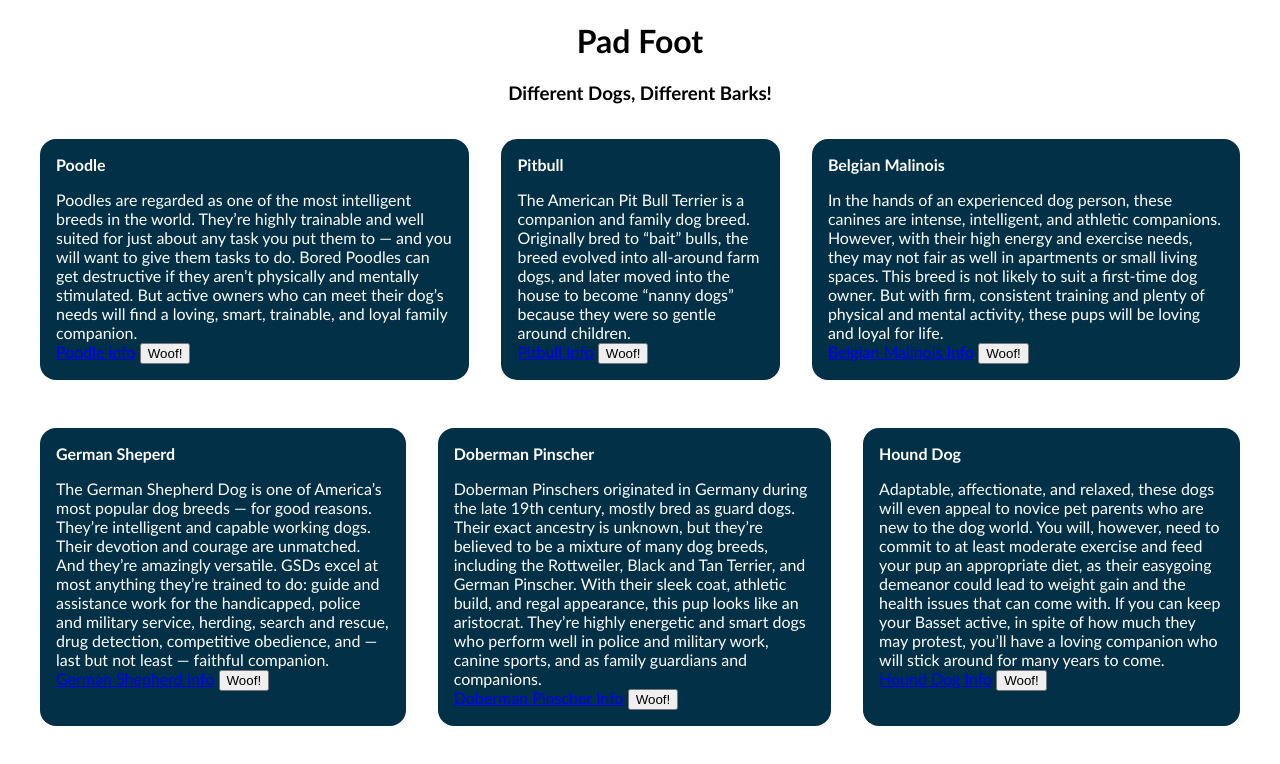
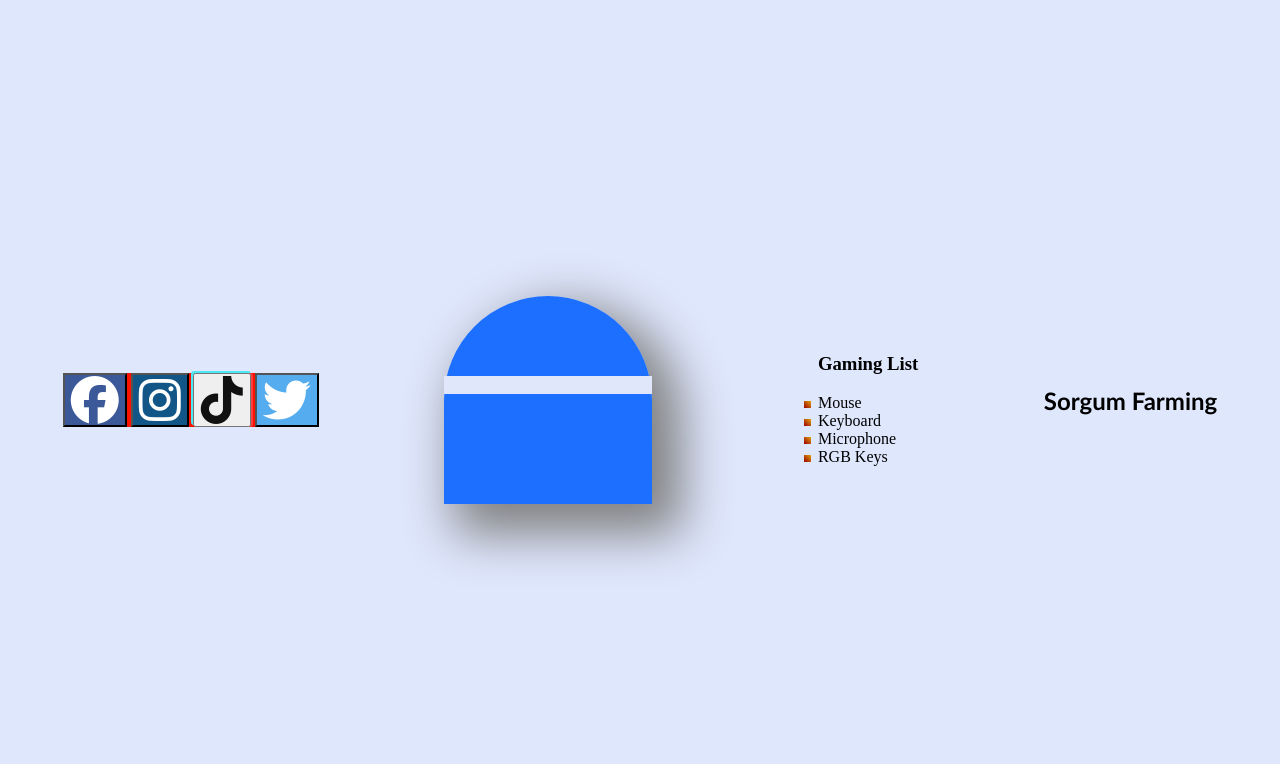
Before and after one commit to Nathan-Derb/Nathans-Basics, a plain HTML site: page index.html in a window 1280 px wide. Drawn offline with Linux system fonts and the light colour scheme.

Commit message:
Add files via upload

```diff
--- a/index.html
+++ b/index.html
@@ -1,106 +1,64 @@
 <!DOCTYPE html>
 <html lang="en">
-
   <head>
+    <script
+      src="https://kit.fontawesome.com/ce529600e0.js"
+      crossorigin="anonymous"
+    ></script>
     <meta charset="UTF-8" />
     <meta http-equiv="X-UA-Compatible" content="IE=edge" />
     <meta name="viewport" content="width=device-width, initial-scale=1.0" />
+    <link rel="stylesheet" href="provided_styles.css" />
     <link rel="stylesheet" href="styles.css" />
-  <title>Pad Foot</title>
+    <title>Selection City</title>
   </head>
 
   <body>
-  <header style="text-align: center">
-    <h1>Pad Foot</h1>
-    <h3>Different Dogs, Different Barks!</h3>
-  </header>
+    <main class="main">
+      <section class="purp row">
+        <!-- button cluster -->
+        <span id="buttons">
+          <button
+            id="facebook"
+            onclick="window.location.href='https://www.facebook.com/';"
+          >
+            <i class="fa-brands fa-facebook"></i>
+          </button>
+          <button
+            id="instagram"
+            onclick="window.location.href='https://www.instagram.com/';"
+          >
+            <i class="fa-brands fa-instagram"></i>
+          </button>
+          <button
+            id="tiktok"
+            onclick="window.location.href='https://www.tiktok.com/en/';"
+          >
+            <i class="fa-brands fa-tiktok"></i>
+          </button>
+          <button
+            id="twitter"
+            onclick="window.location.href='http://twitter.com/?lang=en/';"
+          >
+            <i class="fa-brands fa-twitter"></i>
+          </button>
+        </span>
+        <!-- weird card -->
+        <span id="weird-card">
+          <hr />
+        </span>
 
-  <section class="row m-1">
-    <article id="poodle">
-      <h4>Poodle</h4>
-      <p>
-        Poodles are regarded as one of the most intelligent breeds in the
-        world. They’re highly trainable and well suited for just about any
-        task you put them to — and you will want to give them tasks to do.
-        Bored Poodles can get destructive if they aren’t physically and
-        mentally stimulated. But active owners who can meet their dog’s needs
-        will find a loving, smart, trainable, and loyal family companion.
-      </p>
-      <a href="https://www.akc.org/dog-breeds/poodle-standard/">Poodle info</a>
-      <input type="button" value="Woof!" />
-    </article>
+        <!-- List -->
+        <ul>
+          <h3>Gaming List</h3>
+          <li>Mouse</li>
+          <li>Keyboard</li>
+          <li>Microphone</li>
+          <li>RGB Keys</li>
+        </ul>
 
-    <article id="pit">
-      <h4>Pitbull</h4>
-      <p>
-        The American Pit Bull Terrier is a companion and family dog breed.
-        Originally bred to “bait” bulls, the breed evolved into all-around
-        farm dogs, and later moved into the house to become “nanny dogs”
-        because they were so gentle around children.
-      </p>
-      <a href="https://www.pitbullinfo.org/">Pitbull Info</a>
-      <input type="button" value="Woof!" />
-    </article>
-    <article id="belgian">
-      <h4>Belgian Malinois</h4>
-      <p>
-        In the hands of an experienced dog person, these canines are intense,
-        intelligent, and athletic companions. However, with their high energy
-        and exercise needs, they may not fair as well in apartments or small
-        living spaces. This breed is not likely to suit a first-time dog
-        owner. But with firm, consistent training and plenty of physical and
-        mental activity, these pups will be loving and loyal for life.
-      </p>
-      <a href="https://www.akc.org/dog-breeds/belgian-malinois/">Belgian Malinois Info</a>
-      <input type="button" value="Woof!" />
-    </article>
+        <h2>Sorgum Farming</h2>
       </section>
-
-  <section class="row m-1">
-    <article id="german">
-      <h4>German Sheperd</h4>
-      <p>
-        The German Shepherd Dog is one of America’s most popular dog breeds —
-        for good reasons. They’re intelligent and capable working dogs. Their
-        devotion and courage are unmatched. And they’re amazingly versatile.
-        GSDs excel at most anything they’re trained to do: guide and
-        assistance work for the handicapped, police and military service,
-        herding, search and rescue, drug detection, competitive obedience, and
-        — last but not least — faithful companion.
-      </p>
-      <a href="https://www.akc.org/dog-breeds/german-shepherd-dog/">German Shepherd Info</a>
-      <input type="button" value="Woof!" />
-    </article>
-    <article id="doberman">
-      <h4>Doberman Pinscher</h4>
-      <p>
-        Doberman Pinschers originated in Germany during the late 19th century,
-        mostly bred as guard dogs. Their exact ancestry is unknown, but
-        they’re believed to be a mixture of many dog breeds, including the
-        Rottweiler, Black and Tan Terrier, and German Pinscher. With their
-        sleek coat, athletic build, and regal appearance, this pup looks like
-        an aristocrat. They’re highly energetic and smart dogs who perform
-        well in police and military work, canine sports, and as family
-        guardians and companions.
-      </p>
-      <a href="https://www.akc.org/dog-breeds/doberman-pinscher/">Doberman Pinscher Info</a>
-      <input type="button" value="Woof!" />
-    </article>
-    <article id="hound">
-      <h4>Hound Dog</h4>
-      <p>
-        Adaptable, affectionate, and relaxed, these dogs will even appeal to
-        novice pet parents who are new to the dog world. You will, however,
-        need to commit to at least moderate exercise and feed your pup an
-        appropriate diet, as their easygoing demeanor could lead to weight
-        gain and the health issues that can come with. If you can keep your
-        Basset active, in spite of how much they may protest, you’ll have a
-        loving companion who will stick around for many years to come.
-      </p>
-      <a href="https://www.akc.org/dog-breeds/hound/">Hound Dog Info</a>
-      <input type="button" value="Woof!" />
-    </article>
-  </section>
+    </main>
   </body>
-
 </html>
--- /dev/null
+++ b/provided_styles.css
@@ -0,0 +1,39 @@
+body {
+    margin: 0;
+    padding: 0;
+}
+
+.main {
+    display: flex;
+    flex-direction: column;
+    height: 100vh;
+}
+
+.row {
+    flex: 1;
+    display: flex;
+    justify-content: space-around;
+    align-items: center;
+}
+
+.tan {
+    background: #f0efeb;
+}
+
+.purp {
+    background: #dfe7fd;
+}
+
+.salmon {
+    background: #fde2e4;
+}
+
+.olive {
+    background: #e2ece9;
+}
+
+#weird-card {
+    width: 13rem;
+    height: 13rem;
+    background: black;
+}
--- a/styles.css
+++ b/styles.css
@@ -1,72 +1,63 @@
-/* ========== START of pre-made CSS ========== */
-/* ========= Do NOT alter this  CSS  ======== */
-article {
-  background-color: #023047;
-  color: #fff;
-  margin: 1rem;
+i {
+  font-size: 3rem;
+  cursor: pointer;
+}
+#buttons {
+  width: auto;
+  height: auto;
+  background: rgb(175, 222, 8);
+  animation: mymove 5s infinite;
 }
 
-h4 {
-  margin: 0;
-  margin-bottom: 1rem;
+@keyframes mymove {
+  from {
+    background-color: rgb(255, 17, 0);
+  }
+  to {
+    background-color: rgb(142, 209, 242);
+  }
 }
-
-p {
-  margin: 0;
+#facebook {
+  background: #3b5998;
+  color: white;
 }
-
-.row {
-  display: flex;
-  justify-content: space-evenly;
+#twitter {
+  background: #55acee;
+  color: white;
 }
-
-.m-1 {
-  margin: 1rem;
+#instagram {
+  background: #125688;
+  color: white;
 }
-
-#poodle {
-  padding-right: 1rem;
-  padding-top: 1rem;
-  padding-bottom: 1rem;
+#tiktok {
+  color: #111111;
+  filter: drop-shadow(2px 0px 0px #fd3e3e) drop-shadow(-2px -2px 0px #4de8f4);
 }
-
-#pit {
-  padding-left: 1rem;
-  padding-top: 1rem;
-  padding-bottom: 1rem;
+#weird-card {
+  border-top-left-radius: 50%;
+  border-top-right-radius: 50%;
+  background-color: #025fffdf;
+  box-decoration-break: slice;
+  box-shadow: 20px 20px 50px 10px grey;
 }
-
-#belgian {
-  padding-left: 1rem;
-  padding-right: 1rem;
-  padding-bottom: 1rem;
+li:hover {
+  background-color: #8dc8fffc;
+  color: aliceblue;
 }
-
-#german {
-  padding-left: 1rem;
-  padding-right: 1rem;
-  padding-top: 1rem;
+li {
+  list-style-image: linear-gradient(
+    to left bottom,
+    rgb(226, 163, 15),
+    rgb(153, 0, 0)
+  );
 }
-/* ========== END of pre-made CSS ========== */
-#hound,
-#doberman {
-  padding: 1rem;
+h2 {
+  font-family: "Gill Sans", sans-serif;
 }
-#poodle {
-  padding-left: 1rem;
+hr {
+  color: #000;
+  padding: 0.5rem;
+  background-color: rgb(224, 231, 251);
+  border-color: transparent;
+  margin-top: 5rem;
 }
-#pit {
-  padding-right: 1rem;
-}
-#belgian {
-  padding-top: 1rem;
-}
-#german {
-  padding-bottom: 1rem;
-}
-body {
-  font-family: "Gill Sans", "Gill Sans MT", Calibri, "Trebuchet MS", sans-serif;
-}
-article {
-  border-radius: 1rem;
-}
```
Lines whose indentation alone changed are shown as unchanged.
